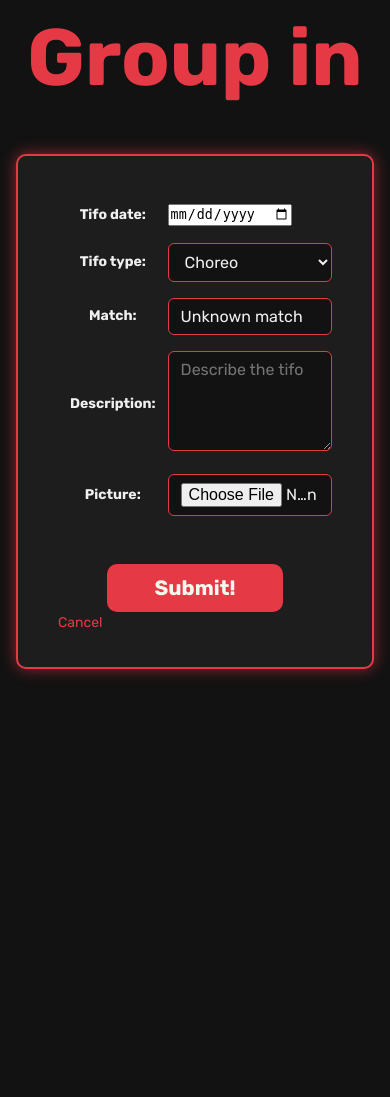
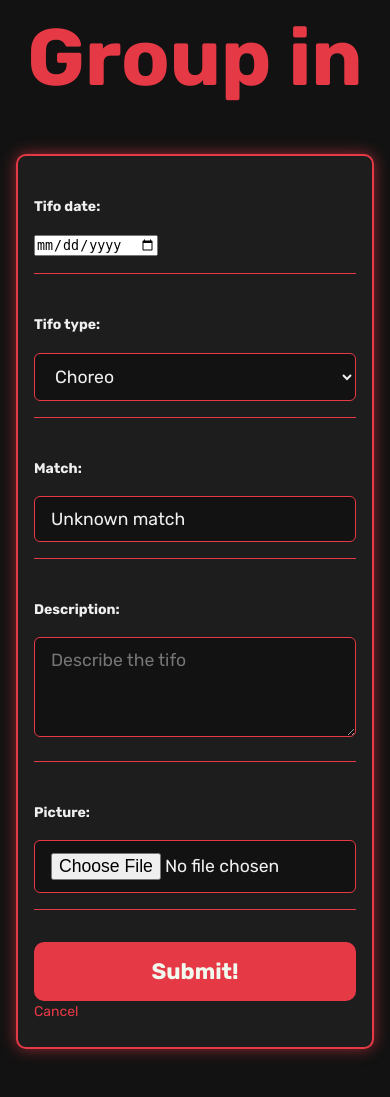
Before and after one commit to pegasus1911/ultras, a Django app: template main/templates/groups/group_form.html in a window 390 px wide. Shown: the part 268-1365 px from the top of the page. Before the commit the page ends 946 px from the top, so only its background shows below. Run offline with Django 5.2, Linux system fonts and the light colour scheme; the template is opened without the code that fills it: values that come from a table or form of the project are taken from there, others are empty.

Commit message:
message describing code changes

```diff
--- a/main/static/css/group-form.css
+++ b/main/static/css/group-form.css
@@ -96,14 +96,48 @@
   background-color: #a62832;
   outline: none;
 }
-
 @media (max-width: 600px) {
+  /* Stack each label/input pair vertically */
+  .form-container table,
+  .form-container table tbody,
+  .form-container table tr,
+  .form-container table td {
+    display: block;
+    width: 100%;
+    padding: 0;
+  }
+  .form-container table tr {
+    margin-bottom: 1.5rem; /* spacing between fields */
+    border-bottom: 1px solid #e63946;
+    padding-bottom: 1rem;
+  }
   .form-container table td:first-child {
+    color: #e63946;
+    font-weight: 700;
+    font-size: 1.15rem;
+    margin-bottom: 0.5rem;
+    width: 100%;
     white-space: normal;
-    width: 40%;
   }
-
   .form-container table td:last-child {
-    width: 60%;
+    width: 100%;
+  }
+  .form-container table input[type="text"],
+  .form-container table input[type="number"],
+  .form-container table input[type="file"],
+  .form-container table select,
+  .form-container table textarea {
+    font-size: 1.1rem;
+    padding: 0.75rem 1rem;
+  }
+  .btn.submit {
+    width: 100%;
+    padding: 1rem 0;
+    font-size: 1.4rem;
+    margin-top: 2rem;
+  }
+  .form-container {
+    padding: 1.5rem 1rem;
+    margin: 1rem auto 3rem;
   }
 }
```
